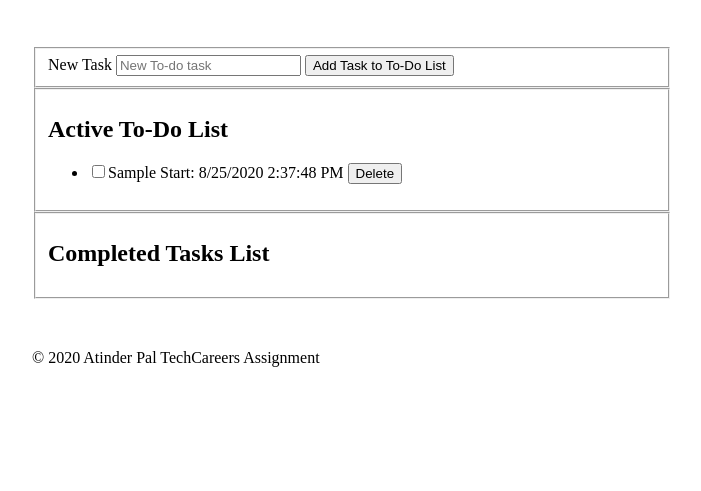
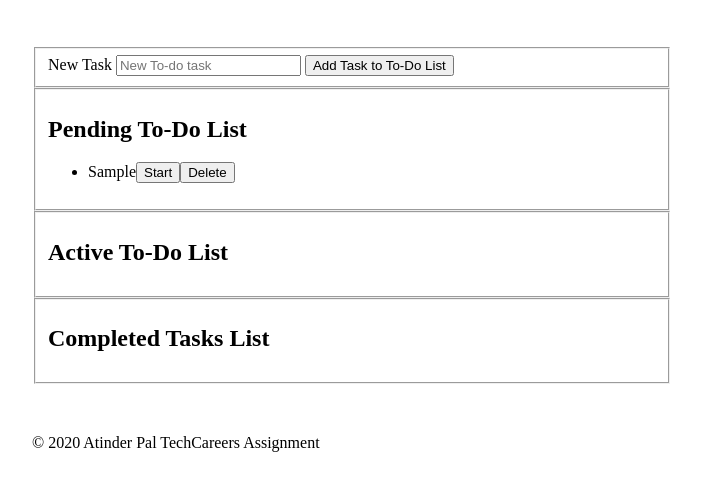
Before and after one commit to Atinder-Pal/to-do-app-javascript, a plain HTML site: page index.html in a window 1280 px wide. Both pictures are taken after typing "Sample" into the empty fields and a click on the input "Add Task to To-Do List". Shown: the part 61-552 px from the top of the page, without its empty margins (288-989 px from the left). Drawn offline with Linux system fonts and the light colour scheme.

Commit message:
added Pending To-Do List and functionality

```diff
--- a/index.html
+++ b/index.html
@@ -24,6 +24,13 @@
                 <input type= "submit" value="Add Task to To-Do List">
                 <br>
             </fieldset>
+            <!--Pending To-Do List  -->
+            <fieldset>
+                <h2> Pending To-Do List</h2>
+                <ul id="pending-to-do-list">
+
+                </ul>
+            </fieldset>
             <!-- Active To-Do list Section -->
             <fieldset>
                 <h2> Active To-Do List</h2>
--- a/js/scripts.js
+++ b/js/scripts.js
@@ -7,6 +7,10 @@ console.log( myForm );
 //Grab the New-task input section
 const newTaskField = document.getElementById('new-task');
 console.log( newTaskField );
+
+//Grab the Pending To-Do List
+const pendingList = document.getElementById('pending-to-do-list');
+console.log(pendingList);
 
 //Grab the Active To-Do List
 const activeList = document.querySelector('#active-to-do-list');
@@ -30,33 +34,21 @@ myForm.addEventListener( 'submit', (event) => {
     //Clear the newTaskField after a new task is submitted
     newTaskField.value="";
 
-    //Create a new Task in the Active To-Do List and a CheckBox for that task
-    const newActiveTask = document.createElement( 'li' );
+    //Create a new Task in the Pending To-Do List and a CheckBox for that task
+    const newPendingTask = document.createElement( 'li' );
 
-    //Create a checkbox
-    const newCheckBox = document.createElement( 'input' );
-    newCheckBox.type = "checkBox";
-
-    //Create Date Time element
-     const start = document.createElement(  'span' );
-     //start.textContent = getCurrentDate().showDate;
-
-     //Citation
-     //Took hep from 'Adolf Stary' for understanding how to pull date and display it in string
-     let startDate = new Date().toLocaleDateString();
-     let startTime = new Date().toLocaleTimeString();
-     start.textContent =  " Start: " + startDate + " " + startTime+ "  ";
-    //End Citation
-
-    // console.log( newActiveTask );
 
     //Assign New task value to newly created list element
-    newActiveTask.textContent= `${newTask}`;
+    newPendingTask.textContent= `${newTask}`;
 
-    //Prepend the check box to the list element
-    newActiveTask.prepend( newCheckBox );
+    /**
+     * Create and append Start button to pendingto-do item
+     */
+    let startButton = document.createElement("BUTTON");
+    let startbuttonText = document.createTextNode("Start");
+    startButton.appendChild( startbuttonText );
 
-    newActiveTask.append(start.textContent);
+    newPendingTask.append( startButton);
 
     //Create Delete button
     //Citation
@@ -67,41 +59,52 @@ myForm.addEventListener( 'submit', (event) => {
     //End Citation
 
     //Append Delete Button
-    newActiveTask.append(deleteButton);
-
-    //Create Edit Task Button
-    // let editButton = document.createElement("BUTTON");
-    // let editButtonText = document.createTextNode("Edit Task");
-    // editButton.appendChild(editButtonText);
-
-    // let divElement = document.createElement( 'div' );
-    // divElement.append(editButton);
-
-    // newActiveTask.append(divElement);
-
-    //Append the newly created list element to the Active To-Do List
-    activeList.appendChild( newActiveTask );
+    newPendingTask.append(deleteButton);
 
     /**
      * Add Event Listener: Delete Button
      */
     deleteButton.addEventListener('click', (event) => {
         event.preventDefault();
-        newActiveTask.remove();
-
+        newPendingTask.remove();
     });
 
-    // /**
-    //  * Add Event Listener: Edit Button
-    //  */
-    // const myEditButton =document.querySelector(  'div > button');
-    // myEditButton.addEventListener('click', (event) => {
-    //     event.preventDefault();
-    //     const updateTask = document.createElement()
-
-    // });
+    /**
+     *  Append the newly created list element to Pending To-Do List
+     */
+    pendingList.appendChild( newPendingTask );
 
 
+    /**
+     * Add Event Listener: Start button
+     */
+    startButton.addEventListener('click', (event) => {
+        event.preventDefault();
+        //Create Date Time element
+        const start = document.createElement(  'span' );
+
+        //Citation
+        //Took hep from 'Adolf Stary' for understanding how to pull date and display it in string
+        let startDate = new Date().toLocaleDateString();
+        let startTime = new Date().toLocaleTimeString();
+        start.textContent =  " Start: " + startDate + " " + startTime+ "  ";
+        //End Citation
+
+        startButton.remove();
+        //Create a checkbox
+        const newCheckBox = document.createElement( 'input' );
+        newCheckBox.type = "checkBox";
+        //Prepend the check box to the list element
+        newPendingTask.prepend( newCheckBox );
+        //Append Start label with time stamp
+        newPendingTask.append(start.textContent);
+
+        //Create a new Task in the Active To-Do List and a CheckBox for that task
+        const newActiveTask = document.createElement( 'span' );
+        newActiveTask.append(newPendingTask);
+
+        //Append the newly created list element to the Active To-Do List
+        activeList.appendChild(newActiveTask);
 
         /**
          * Add Event Listener: CheckBox in Active To-Do List
@@ -121,9 +124,4 @@ myForm.addEventListener( 'submit', (event) => {
 
     });
 
-// function createDeleteButton(){
-//     let x = document.createElement("BUTTON");
-//     let t = document.createTextNode("Delete");
-//     x.appendChild(t);
-//     return x;
-// }
+});
```
Lines whose indentation alone changed are shown as unchanged.
